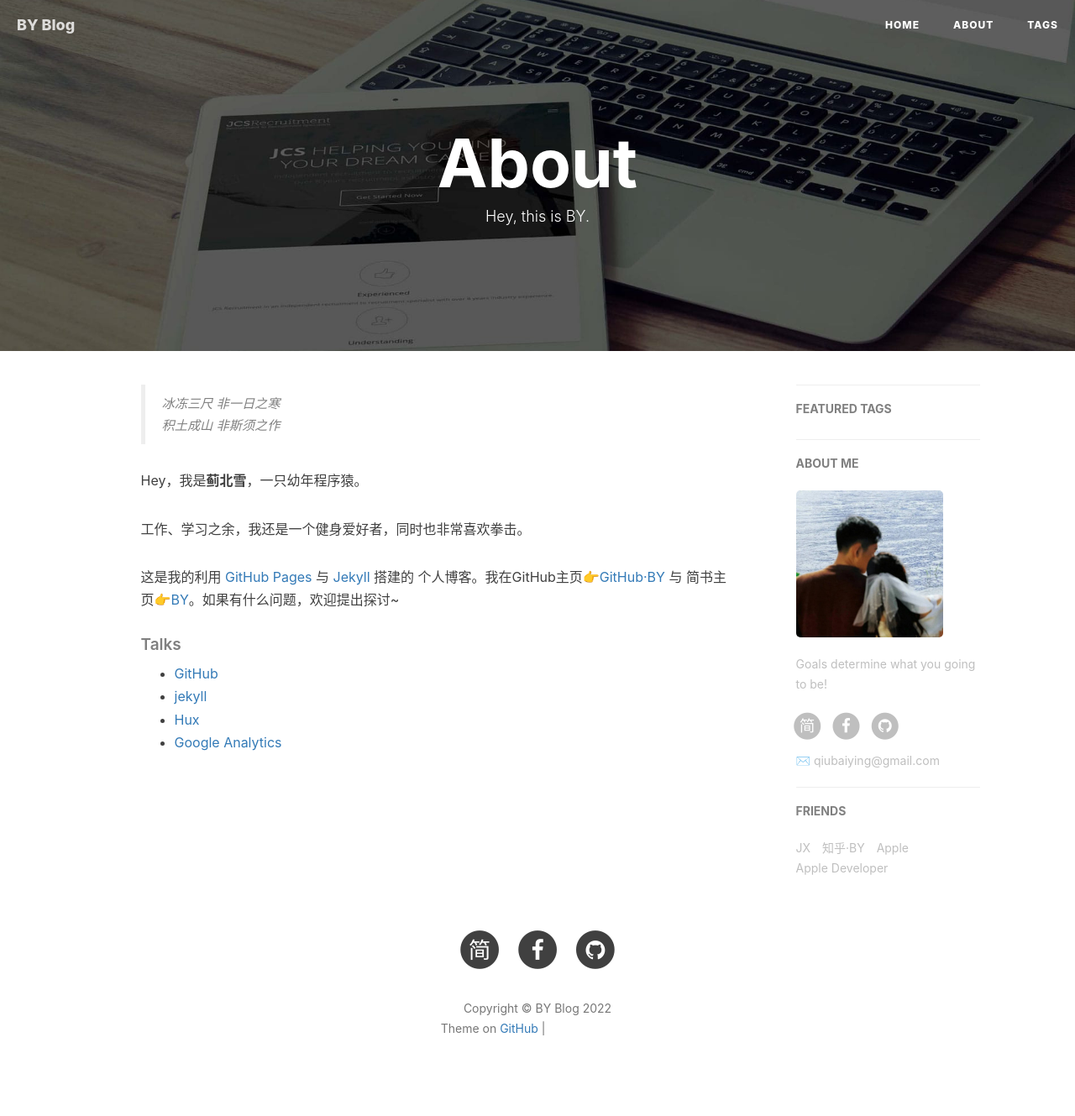
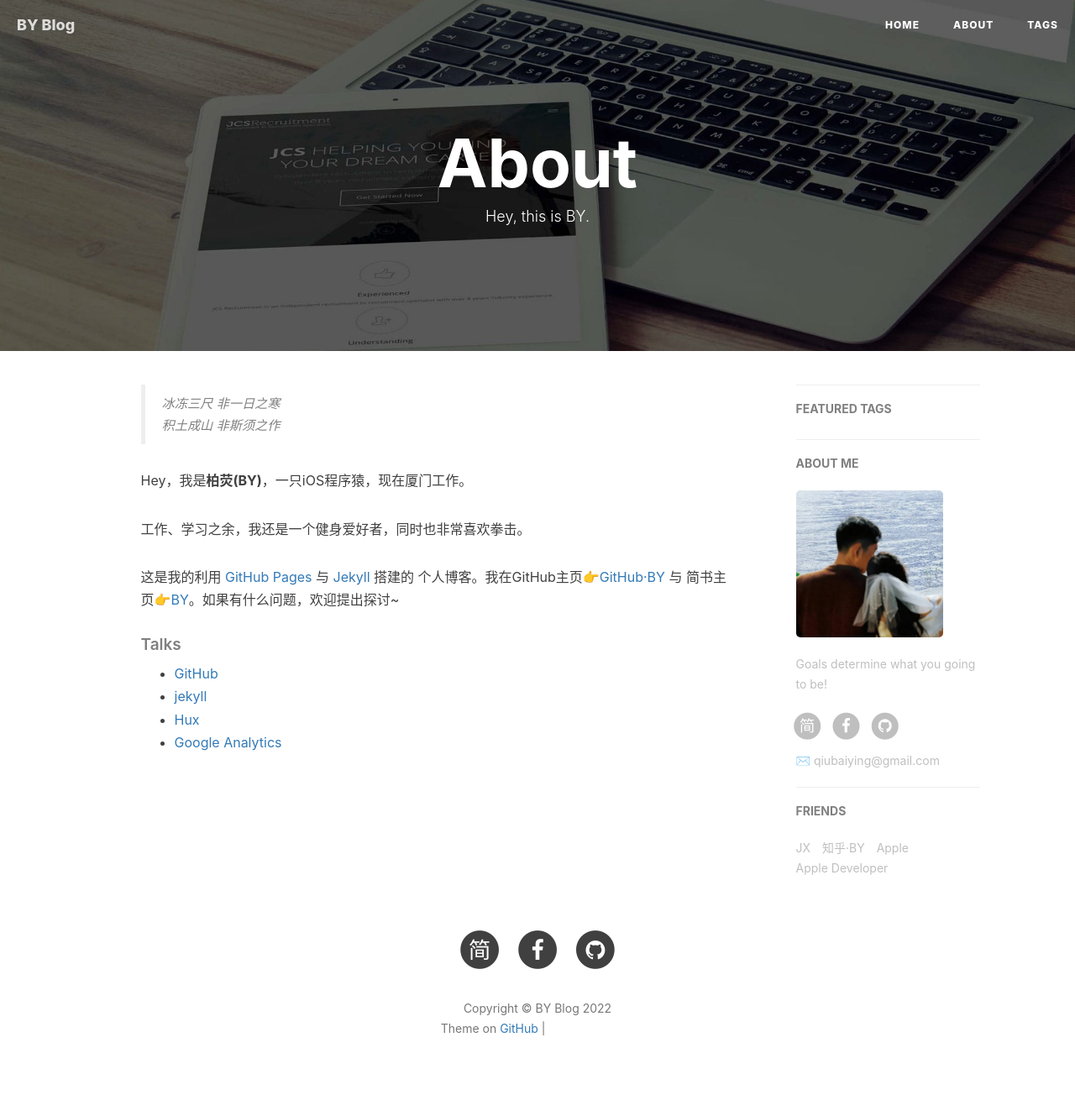
Before and after one commit to jibeixuerumei/jibeixuerumei.github.io, a Jekyll site: the page built from about.html, in a window 1280 px wide. Shown: the whole page at 84% size. Built offline with Jekyll 4.4.1, drawn with Linux system fonts in a browser that asks for light colours; nearby versions of some CDN libraries; comment, search, counter and statistics services are not loaded; grey boxes are pictures that could not be loaded.

Commit message:
Revert "1"
This reverts commit a06f33020d75029773cc0d393cbc347fa31b136d.

```diff
--- a/about.html
+++ b/about.html
@@ -18,7 +18,7 @@
     <blockquote><p>冰冻三尺 非一日之寒<br>
     积土成山 非斯须之作</p></blockquote>
 
-    <p>Hey，我是<strong>蓟北雪</strong>，一只幼年程序猿。</p>
+    <p>Hey，我是<strong>柏荧(BY)</strong>，一只iOS程序猿，现在厦门工作。</p>
 
     <p>工作、学习之余，我还是一个健身爱好者，同时也非常喜欢拳击。</p>
 
```
